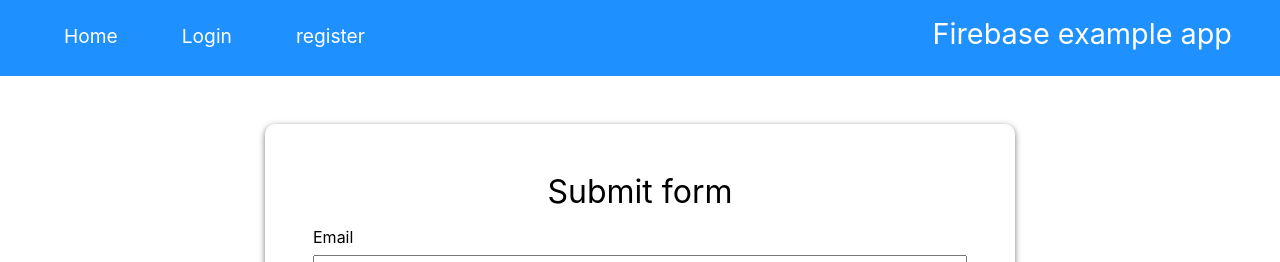
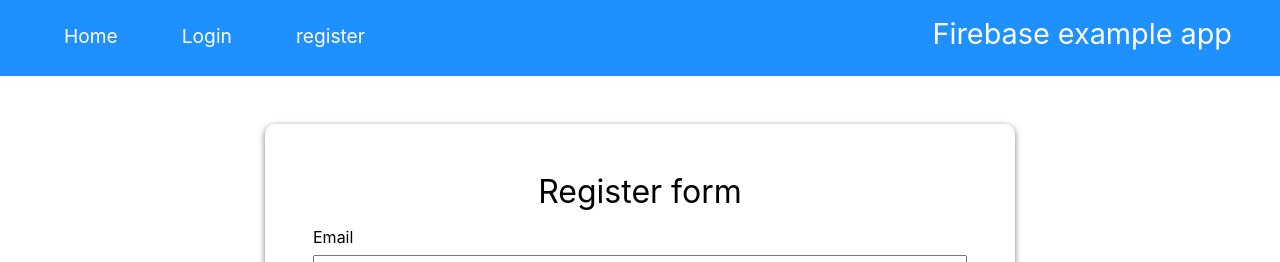
Before and after one commit to desolaser/firebase-react-app, a React (Create React App) app: page /register in a window 1280 px wide. Shown: the top 262 px of the page. Built offline with nearby package versions, Linux system fonts and the light colour scheme.

Commit message:
Change register form title

```diff
--- a/src/pages/register.js
+++ b/src/pages/register.js
@@ -57,7 +57,7 @@ const Register = props => {
     return (
         <Layout>
             <Form
-                title="Submit form"
+                title="Register form"
                 fields={fields}
                 handleSubmit={handleSubmit}
                 submitValue="Sign Up"
```
